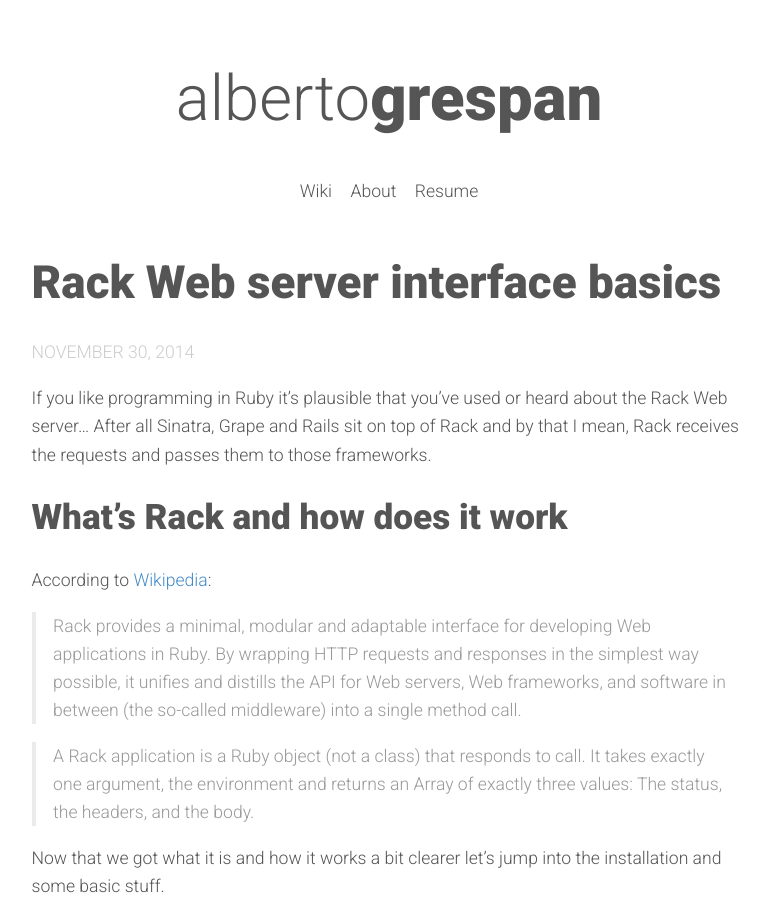
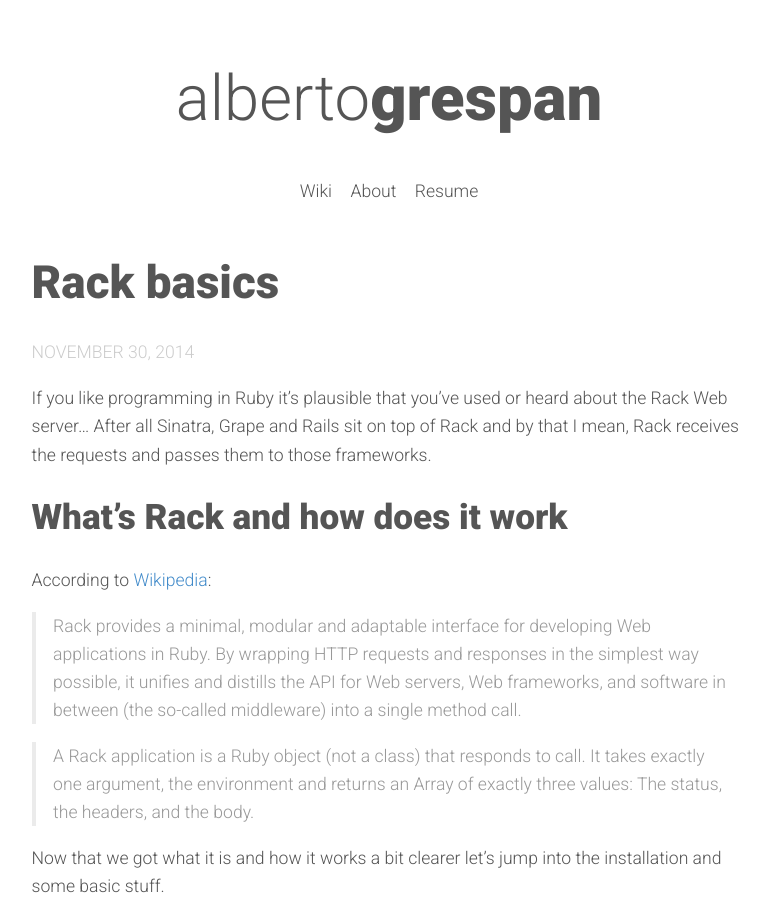
Before and after one commit to albertogg/albertogg.github.com, a Jekyll site: the page built from _posts/2014-11-30-rack-basics.md, in a window 1280 px wide and 900 px high. Shown: the whole window, without its empty margins (251-1020 px from the left). Built offline with Jekyll 4.4.1, drawn with Linux system fonts in a browser that asks for light colours; nearby versions of some CDN libraries; Markdown is read by kramdown in place of the engine named in the settings; comment, search, counter and statistics services are not loaded.

Commit message:
Rename post to rack basics

```diff
--- a/_posts/2014-11-30-rack-web-server-interface-basics.md
+++ b/_posts/2014-11-30-rack-basics.md
@@ -1,6 +1,6 @@
 ---
 layout: post
-title: Rack Web server interface basics
+title: Rack basics
 description: "A little summary of Ruby Rack Web server, installation, responses, redirects, Rack::Response, Rack::Request, ERB views, rackup and more"
 category: blog
 tag: blog
```
